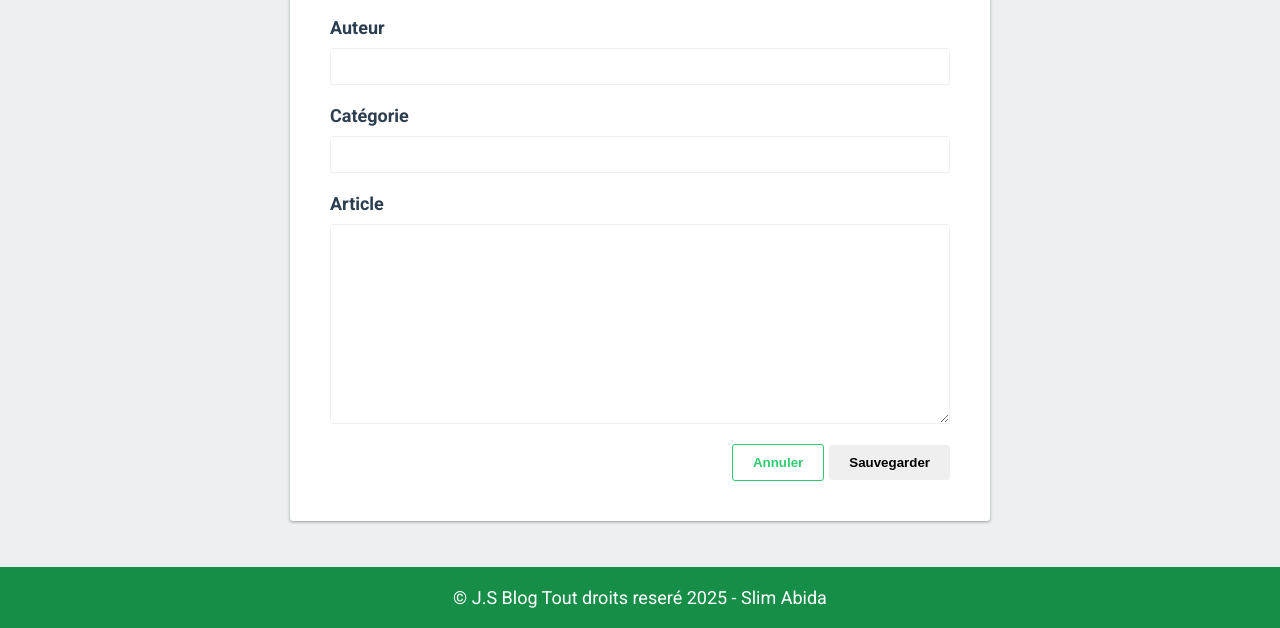
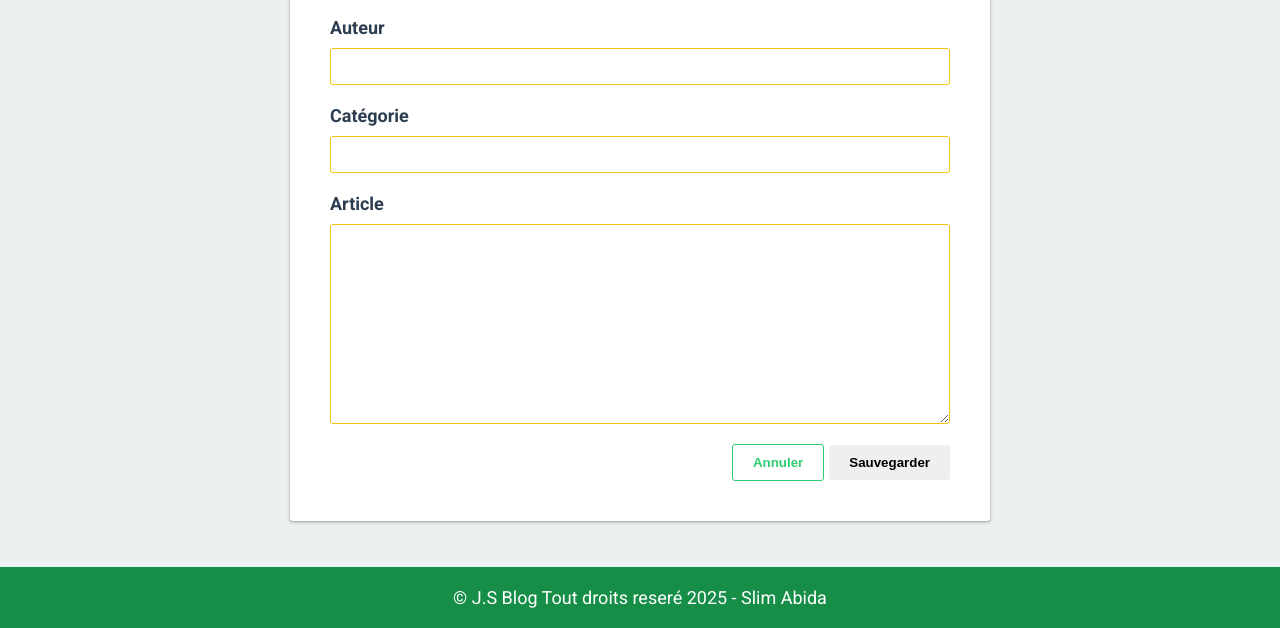
Before and after one commit to Slim-coder20/Blog-javascript, a website built with Vite: page src/form/form.html in a window 1280 px wide. Shown: the part 233-861 px from the top of the page. Built offline with nearby package versions, Linux system fonts and the light colour scheme.

Commit message:
mise a jour dans le style du formulaire changement de la couleur des inputs

```diff
--- a/src/form/form.scss
+++ b/src/form/form.scss
@@ -22,7 +22,7 @@
       }
       input,
       textarea {
-        border: 1px solid var(--divider);
+        border: 1px solid var(--logo);
         padding: 1rem;
         outline: 0;
         border-radius: 3px;
```
